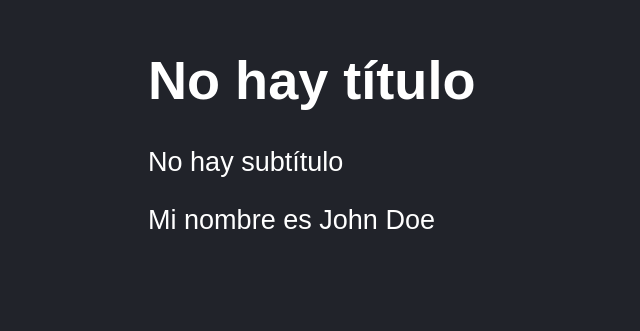
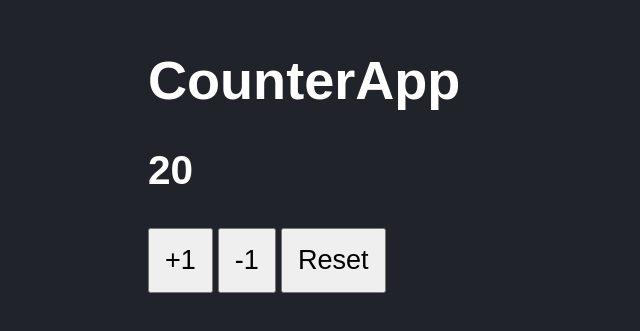
Before and after one commit to antoniomata99/react-fund, a React (Vite) app: page / in a window 1280 px wide. Shown: the part 135-466 px from the top of the page, without its empty margins (0-640 px from the left). Built offline with nearby package versions, Linux system fonts and the light colour scheme.

Commit message:
useState updated

```diff
--- /dev/null
+++ b/src/CounterApp.jsx
@@ -0,0 +1,38 @@
+import { useState } from 'react';
+import PropTypes from 'prop-types';
+
+export const CounterApp = ({value}) => {
+
+  console.log('render')
+
+  const [ counter, setCounter ] = useState( value );
+
+  const handleAdd = () => {
+    // setCounter(counter + 1);
+    setCounter( (c) => c+1)
+  }
+
+  const handleSubtract = () => {
+    setCounter(counter - 1);
+  }
+
+  const handleReset = () =>{
+    setCounter( value );
+  }
+
+  return (
+    <>
+        <h1>CounterApp</h1>
+        <h2> {counter} </h2>
+
+        <button onClick={ handleAdd }> +1 </button>
+        <button onClick={ handleSubtract  }> -1 </button>
+        <button onClick={ handleReset }> Reset </button>
+
+    </>
+  )
+}
+
+CounterApp.propTypes = {
+    value: PropTypes.number.isRequired,
+}
--- a/src/main.jsx
+++ b/src/main.jsx
@@ -1,13 +1,14 @@
 import React from 'react';
 import ReactDOM from 'react-dom/client';
+
 import { HelloWorldApp } from './HelloWorldApp';
 import { FirstApp } from './FirstApp';
+import { CounterApp } from './CounterApp';
 
 import './styles.css'
 
 ReactDOM.createRoot( document.getElementById('root') ).render(
     <React.StrictMode>
-        {/* <HelloWorldApp /> */}
-        <FirstApp />
+        <CounterApp value={ 20 }/>
     </React.StrictMode>
 )
--- a/src/styles.css
+++ b/src/styles.css
@@ -5,3 +5,9 @@
     font-size: 1.3rem;
     padding: 70px;
 }
+
+button{
+    padding: 15px;
+    font-size: 1.3rem;
+    margin-right: 5px;
+}
```
